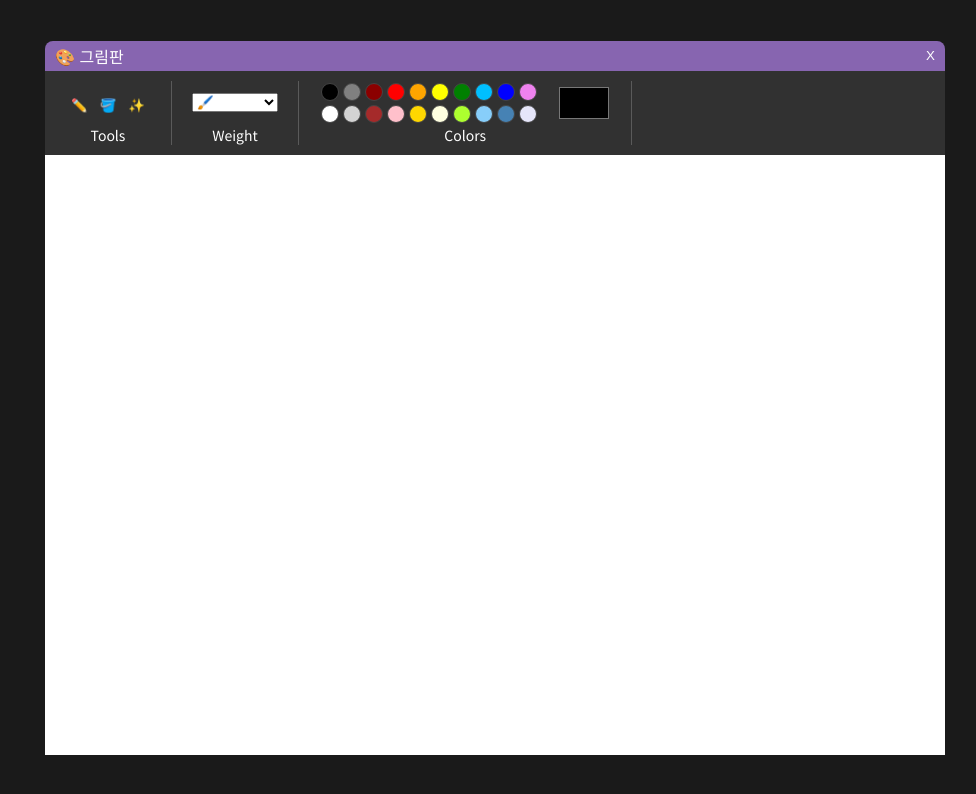
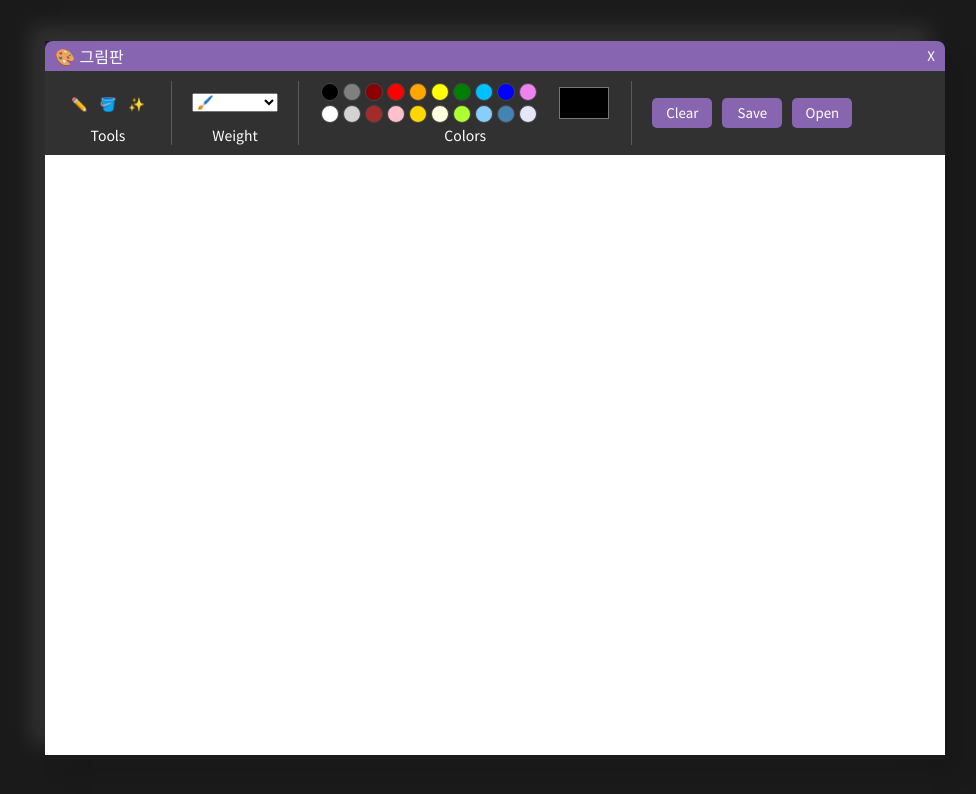
Before and after one commit to Yejin-Han/team_project, a React (Create React App) app: page /paint in a window 1280 px wide. Shown: the top 794 px of the page, without its empty margins (145-1121 px from the left). Built offline with nearby package versions, Linux system fonts and the light colour scheme; a web font is replaced by a local one.

Commit message:
230220 yejin update2
[수정]
- 그림판 scss 약간
- Brush.js option value
- color, tool, weight 선택 시 직접 반영되게

```diff
--- a/src/App.scss
+++ b/src/App.scss
@@ -32,6 +32,7 @@ button {
   border: none;
   background: transparent;
   cursor: pointer;
+  font-family: "Noto Sans KR", "맑은 고딕", sans-serif;
 }
 
 /* box-shadow
--- a/src/components/calculator/Calculator.style.scss
+++ b/src/components/calculator/Calculator.style.scss
@@ -6,8 +6,8 @@
   padding: 20px 20px;
   background-color: lighten($bgColor, 3%);
   border-radius: 0.7rem;
-  box-shadow: 15px 15px 20px rgba(0, 0, 0, 0.1),
-    -15px -15px 20px rgba(255, 255, 255, 0.1);
+  box-shadow: 15px 15px 20px 20px rgba(0, 0, 0, 0.3),
+    -15px -15px 20px 20px rgba(255, 255, 255, 0.1);
   display: flex;
   flex-flow: column wrap;
   justify-content: space-between;
--- a/src/components/paint/Brush.js
+++ b/src/components/paint/Brush.js
@@ -9,9 +9,10 @@ const Brush = ({ handleDrawing }) => {
           }}
         >
           <option value="0">🖌️</option>
-          <option>Thin</option>
-          <option>Normal</option>
-          <option>Thick</option>
+          <option value="1">1px</option>
+          <option value="3">3px</option>
+          <option value="5">5px</option>
+          <option value="8">8px</option>
         </select>
       </div>
       <p className="tool_title">Weight</p>
--- a/src/components/paint/Canvas.js
+++ b/src/components/paint/Canvas.js
@@ -1,10 +1,17 @@
+import { useState } from "react";
 import { useOnDraw } from "./Hooks";
 
-const canvasStyle = {
-  backgroundColor: "#fff",
-};
+const Canvas = ({ width, height, drawing }) => {
+  const [canvasStyle, setCanvasStyle] = useState({
+    backgroundColor: "white",
+  });
+  const [lineStyle, setLineStyle] = useState({
+    color: "black",
+    width: 2,
+  });
 
-const Canvas = ({ width, height }) => {
+  const { tool, weight, color } = drawing;
+
   const drawLine = (start, end, ctx, color, width) => {
     start = start ?? end;
     ctx.beginPath();
@@ -14,15 +21,31 @@ const Canvas = ({ width, height }) => {
     ctx.moveTo(start.x, start.y);
     ctx.lineTo(end.x, end.y);
     ctx.stroke();
+  };
 
-    /* ctx.fillStyle = color;
-    ctx.beginPath();
-    ctx.arc(start.x, start.y, 1, 0, Math.PI * 2);
-    ctx.fill(); */
+  const painted = () => {
+    if (tool === "paintBucket") {
+      const newItem = {
+        backgroundColor: color,
+      };
+      setCanvasStyle(newItem);
+    }
   };
 
   const onDraw = (ctx, points, prevPoints) => {
-    drawLine(prevPoints, points, ctx, "#000", 5);
+    const newItem = {
+      color: color,
+      width: weight,
+    };
+    setLineStyle(newItem);
+    if (tool === "eraser") {
+      const newItem = {
+        color: "white",
+        width: weight,
+      };
+      setLineStyle(newItem);
+    }
+    drawLine(prevPoints, points, ctx, lineStyle.color, lineStyle.width);
   };
 
   const { onMouseDown, setCanvasRef } = useOnDraw(onDraw);
@@ -32,6 +55,7 @@ const Canvas = ({ width, height }) => {
       width={width}
       height={height}
       style={canvasStyle}
+      onClick={painted}
       onMouseDown={onMouseDown}
       ref={setCanvasRef}
     ></canvas>
--- a/src/components/paint/Colors.js
+++ b/src/components/paint/Colors.js
@@ -21,7 +21,7 @@ const colorList = [
   "lavender",
 ];
 
-const Colors = ({ drawing, handleDrawing }) => {
+const Colors = ({ handleDrawing }) => {
   const colorGrid = colorList.map((color, idx) => (
     <div
       key={idx}
@@ -38,7 +38,13 @@ const Colors = ({ drawing, handleDrawing }) => {
         <div className="color_list">
           <div className="color_grid_wrapper">{colorGrid}</div>
         </div>
-        <input type="color" className="color_picker" />
+        <input
+          type="color"
+          className="color_picker"
+          onChange={(e) => {
+            handleDrawing(e.target.value, "color");
+          }}
+        />
       </div>
       <p className="tool_title">Colors</p>
     </div>
--- a/src/components/paint/Hooks.js
+++ b/src/components/paint/Hooks.js
@@ -1,4 +1,19 @@
 import { useEffect, useRef } from "react";
+
+export const useEraseCanvas = () => {
+  const canvasRef = useRef(null);
+  const eraseCanvas = () => {
+    const canvas = canvasRef.current;
+    if (canvas) {
+      const ctx = canvas.getContext("2d");
+      ctx.fillRect(0, 0, canvas.width, canvas.height);
+      ctx.fillStyle = "#fff";
+    }
+  };
+  return {
+    eraseCanvas,
+  };
+};
 
 export const useOnDraw = (onDraw) => {
   const canvasRef = useRef(null);
--- a/src/components/paint/Paint.js
+++ b/src/components/paint/Paint.js
@@ -1,4 +1,3 @@
-import Canvas from "./Canvas";
 import Tools from "./Tools";
 import "./Paint.style.scss";
 
@@ -6,7 +5,6 @@ const Paint = () => {
   return (
     <div id="main_paint">
       <Tools />
-      <Canvas width={900} height={600} />
     </div>
   );
 };
--- a/src/components/paint/Paint.style.scss
+++ b/src/components/paint/Paint.style.scss
@@ -1,5 +1,10 @@
 @import "/src/default.scss";
 
+#main_paint {
+  width: 900px;
+  box-shadow: 15px 15px 20px rgba(0, 0, 0, 0.1),
+    -15px -15px 20px rgba(255, 255, 255, 0.1);
+}
 .top_page {
   height: 30px;
   display: flex;
@@ -53,6 +58,7 @@
     align-items: center;
     #brush_weight {
       width: 100%;
+      cursor: pointer;
     }
   }
   .ways {
@@ -64,16 +70,25 @@
       .color_grid_wrapper {
         display: flex;
         flex-flow: row wrap;
+        .color_grid {
+          width: 16px;
+          height: 16px;
+          border: 1px solid #444;
+          border-radius: 50%;
+          margin: 2px;
+          cursor: pointer;
+        }
       }
     }
     .color_picker {
       width: 100px;
       height: 40px;
+      display: flex;
       border: none;
-      box-sizing: content-box;
       background: none;
       margin: 0;
       padding: 0;
+      cursor: pointer;
     }
   }
   .tool_title {
@@ -82,11 +97,19 @@
     font-size: 14px;
   }
 }
-
-.color_grid {
-  width: 16px;
-  height: 16px;
-  border: 1px solid #444;
-  border-radius: 50%;
-  margin: 2px;
+.btn_wrapper {
+  width: 30%;
+  display: flex;
+  align-items: center;
+  margin-left: 20px;
+  .clear,
+  .save,
+  .open {
+    width: 60px;
+    height: 30px;
+    background: $pointColor1;
+    color: #fff;
+    border-radius: 5px;
+    margin-right: 10px;
+  }
 }
--- a/src/components/paint/Tools.js
+++ b/src/components/paint/Tools.js
@@ -1,21 +1,30 @@
 import React, { useState } from "react";
 import { useNavigate } from "react-router-dom";
+import Canvas from "./Canvas";
 import Items from "./Items";
 import Brush from "./Brush";
 import Colors from "./Colors";
+import { useEraseCanvas } from "./Hooks";
 
 const Tools = () => {
+  const navigate = useNavigate();
   const [drawing, setDrawing] = useState({
-    tool: "brush",
+    tool: "pencil",
     weight: "normal",
     color: "black",
   });
+
+  const eraseCanvas = useEraseCanvas();
+  const [canvasRef, setCanvasRef] = useState(null);
 
   const handleDrawing = (updateItem, type) => {
     const newDrawing = { ...drawing };
     if (updateItem === "eraser") {
       newDrawing["color"] = "white";
-      newDrawing["tool"] = "white";
+      newDrawing["tool"] = "eraser";
+      setDrawing(newDrawing);
+    } else if (updateItem === "Clear") {
+      newDrawing["tool"] = "Clear";
       setDrawing(newDrawing);
     } else {
       newDrawing[type] = updateItem;
@@ -40,8 +49,29 @@ const Tools = () => {
       <div className="header">
         <Items handleDrawing={handleDrawing} />
         <Brush handleDrawing={handleDrawing} />
-        <Colors drawing={drawing} handleDrawing={handleDrawing} />
+        <Colors handleDrawing={handleDrawing} />
+        <div className="btn_wrapper">
+          <button
+            type="button"
+            className="clear"
+            drawing={drawing}
+            onClick={(e) => {
+              handleDrawing(e.target.textContent, "tool");
+              eraseCanvas();
+            }}
+            ref={setCanvasRef}
+          >
+            Clear
+          </button>
+          <button type="button" className="save">
+            Save
+          </button>
+          <button type="button" className="open">
+            Open
+          </button>
+        </div>
       </div>
+      <Canvas width={900} height={600} drawing={drawing} />
     </>
   );
 };
```
